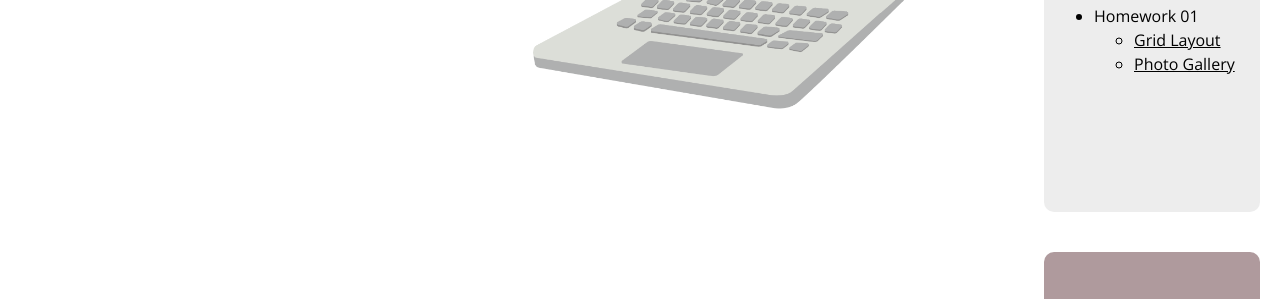
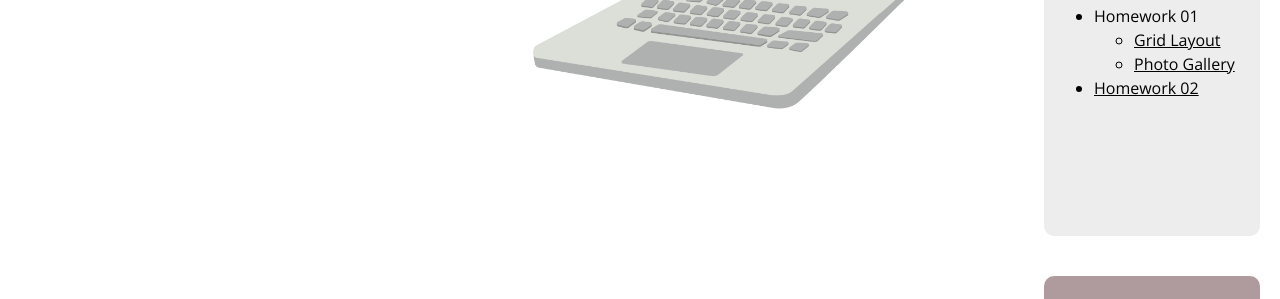
Before and after one commit to marenkranking/cs130-coursework, a plain HTML site: page index.html in a window 1280 px wide. Shown: the part 484-783 px from the top of the page. Drawn offline with nearby package versions, Linux system fonts and the light colour scheme.

Commit message:
Updating my homepage to include hw02

```diff
--- a/index.html
+++ b/index.html
@@ -34,6 +34,7 @@
                             <li><a href="hw01/01_cssgrid/index.html" target="_blank">Grid Layout</a></li>
                             <li><a href="hw01/02_flexbox/index.html" target="_blank">Photo Gallery</a></li>
                         </ul>
+                        <li><a href="hw02/index.html" target="_blank">Homework 02</a></li>
                     </ul>
                 </div>
             </section>
```
Also changed, not shown: 1 other file.
